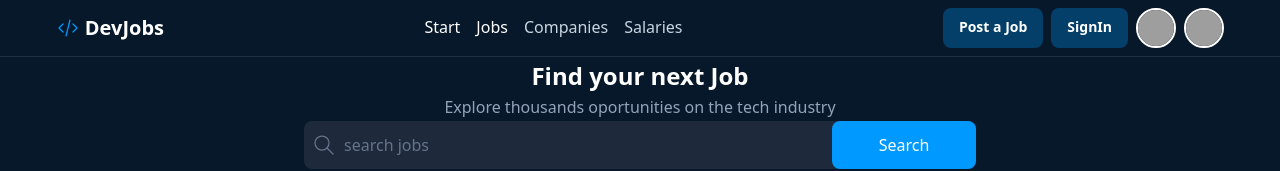
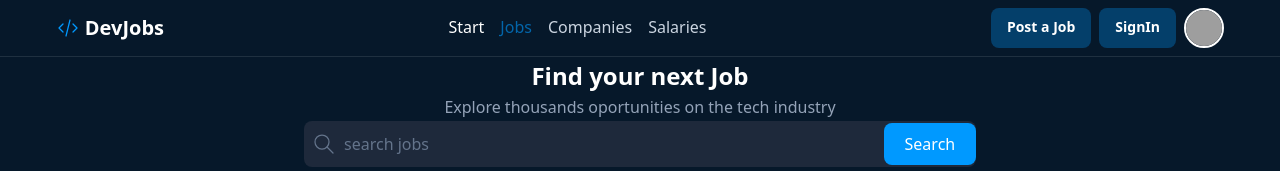
Before and after one commit to jotasvec/DevJobs_BC, a React (Vite) app: page /jobs in a window 1280 px wide. Shown: the top 171 px of the page. Built offline with nearby package versions, Linux system fonts and the light colour scheme; no server answers; grey boxes are pictures that could not be loaded.

Commit message:
implemented, lazy load and suspense, implemented a loading component, adding NavLink into link

```diff
--- a/package.json
+++ b/package.json
@@ -12,7 +12,8 @@
   "dependencies": {
     "react": "^19.2.1",
     "react-dom": "^19.2.1",
-    "react-router": "^7.11.0"
+    "react-router": "^7.11.0",
+    "react-spinners": "^0.17.0"
   },
   "devDependencies": {
     "@eslint/js": "^9.39.1",
--- a/src/App.jsx
+++ b/src/App.jsx
@@ -1,15 +1,26 @@
+import { lazy, Suspense } from 'react';
+import { Route, Routes } from "react-router";
+
+
 import Footer from './components/Footer.jsx'
 import Header from './components/Header.jsx'
+import Loading from './components/Loading.jsx';
+/* import Home from './pages/Home.jsx'
 import Jobs from './pages/Jobs/index.jsx';
-
-import Home from './pages/Home.jsx'
-import { Route, Routes } from "react-router";
-import NotFound from './pages/NotFound.jsx'
+import JobsDetails from './pages/Detail/JobsDetails.jsx'
+import SignIn from './pages/signIn/index.jsx';
+import NotFound from './pages/NotFound.jsx' */
 
 // import { useRouter } from './hooks/useRouter.jsx'
 // import { Route } from './router/Route.jsx' created by us, no longer used, learning porpuses
-import JobsDetails from './pages/Detail/JobsDetails.jsx'
-import SignIn from './pages/signIn/index.jsx';
+
+/* lazy lets you defer loading component’s code until it is rendered for the first time. */
+const HomePage = lazy( () => import('./pages/Home.jsx') )
+const Jobs = lazy(()=> import('./pages/Jobs/index.jsx'))
+const JobsDetails = lazy(()=> import('./pages/Detail/JobsDetails.jsx'))
+const SignIn = lazy(()=> import('./pages/signIn/index.jsx'))
+const NotFound = lazy(()=> import('./pages/NotFound.jsx'))
+
 
 
 
@@ -17,9 +28,15 @@ function App() {
   return (
     <>
       <Header />
+      {/* <Suspense> lets you display a fallback until its children have finished loading. */}
       <main>
+        <Suspense fallback={
+          <div style={{maxWidth: '1280px', margin: '3rem auto', padding: '0 1rem'}} >
+            <Loading />
+          </div>
+        } >
             <Routes>
-          <Route path='/' element={<Home />} />
+              <Route path='/' element={<HomePage />} />
               <Route path='/jobs' element={<Jobs />} />
               <Route path='/jobs/:jobID' element={<JobsDetails />} />
               {/* <Route path='/jobsdetails' element={<JobsDetails />} /> */}
@@ -27,6 +44,7 @@ function App() {
               <Route path='/signin' element={<SignIn />} />
 
             </Routes>
+        </Suspense>
       </main>
       <Footer />
     </>
--- a/src/components/Header.jsx
+++ b/src/components/Header.jsx
@@ -1,6 +1,6 @@
 import '../App.css';
 import Avatar from './Avatar';
-import { Link } from '../router/Link.jsx';
+import { Link, NavLink } from '../router/Link.jsx';
 
 const Header = () => {
 
@@ -13,19 +13,19 @@ const Header = () => {
             </h2>
         </Link>
         <nav>
-            <Link href="/" rel="noopener noreferrer">Start</Link>
-            <Link href="/jobs"  rel="noopener noreferrer">Jobs</Link>
+            <NavLink href="/" rel="noopener noreferrer">Start</NavLink>
+            <NavLink href="/jobs"  rel="noopener noreferrer">Jobs</NavLink>
             <a href="" target="_blank" rel="noopener noreferrer">Companies</a>
             <a href="" target="_blank" rel="noopener noreferrer">Salaries</a>
         </nav>
         <div>
             <a href="" target="_blank" rel="noopener noreferrer">Post a Job</a>
-            <Link href="/signin" rel="noopener noreferrer">SignIn</Link>
+            <NavLink href="/signin" rel="noopener noreferrer">SignIn</NavLink>
             <Avatar username="jotasvec" service="x"/>
 
-            {/* example another company avatar avatar */}
+            {/* example another company avatar avatar
             <Avatar service="youtube" username="youtube" />
-            {/* <debjobs-avatar
+            <debjobs-avatar
                 service="x"
                 username="jotasvec"
                 size="35"
--- /dev/null
+++ b/src/components/Loading.jsx
@@ -0,0 +1,27 @@
+//import React, { useEffect, useState } from 'react'
+import { PacmanLoader, PulseLoader } from 'react-spinners'
+
+
+const Loading = (isLoading = true) => {
+    const color = '#37d7b7'
+  return (
+    <>
+        <div style={{display: 'flex', flexDirection: 'column' ,margin: '3rem auto'}}>
+            <h1 style={{color:color}}>
+                Loading <span> <PulseLoader
+                    color={color}
+                    loading={isLoading}/> </span>
+            </h1>
+            <PacmanLoader
+                color={color}
+                loading={isLoading}
+                aria-label='... Loading'
+                margin={'auto'}
+
+            />
+        </div>
+    </>
+  )
+}
+
+export default Loading
--- a/src/index.css
+++ b/src/index.css
@@ -168,6 +168,12 @@ nav{
             outline: none;
         }
     }
+}
+.navlink-active{
+    color: var(--primary-light) !important;
+    pointer-events: none; /* Desactiva el clic */
+    opacity: 0.6; /* Se ve un poco más apagado */
+    user-select: none; /* Evita seleccionar el texto */
 }
 
 header div{
--- a/src/pages/Detail/JobsDetails.jsx
+++ b/src/pages/Detail/JobsDetails.jsx
@@ -85,13 +85,15 @@ const JobsDetails = () => {
         )
     }
 
+    if(loading){
+        return (
+            <h1>Loading Job ... </h1>
+        )
+    }
 
   return (
     <>
-        {
-            loading
-                ?  <h1>Loading Job ... </h1> :
-            <div className={styles.jobsDetails} >
+        <div className={styles.jobsDetails} >
             <nav style={{ textAlign: 'left', marginLeft: '-2rem' }}> <small> <Link href="/jobs">Jobs</Link> / {job.titulo} </small> </nav>
             <section className={styles.jobTitle}>
                 <div>
@@ -117,7 +119,6 @@ const JobsDetails = () => {
 
             </section> */}
         </div>
-        }
         <div className={styles.bottomButton}>
             <button >Apply Now!</button>
         </div>
--- a/src/router/Link.jsx
+++ b/src/router/Link.jsx
@@ -1,5 +1,5 @@
 import React from 'react'
-import { Link as RRLink } from "react-router";
+import { Link as RRLink, NavLink as NLink} from "react-router";
 // import { useRouter } from '../hooks/useRouter.jsx'; -> NOTE: no longer used, replaced for React Router Link component,
 
 export const Link = ({href, children, ...restProps}) => {
@@ -13,3 +13,16 @@ export const Link = ({href, children, ...restProps}) => {
       </RRLink>
   )
 }
+
+export const NavLink = ({href, children, ...restProps}) => {
+    return (
+      <NLink
+        className={({ isActive }) => ( isActive ? 'navlink-active':'')}
+        style={{textDecoration: 'none', textDecorationColor: '#FFF', color: '#FFF'}}
+        to={href}
+        {...restProps}
+      >
+        {children}
+      </NLink>
+  )
+}
```
Also changed, not shown: 1 other file (tests, documents, lock files or other folders). Lines whose indentation alone changed are shown as unchanged.
